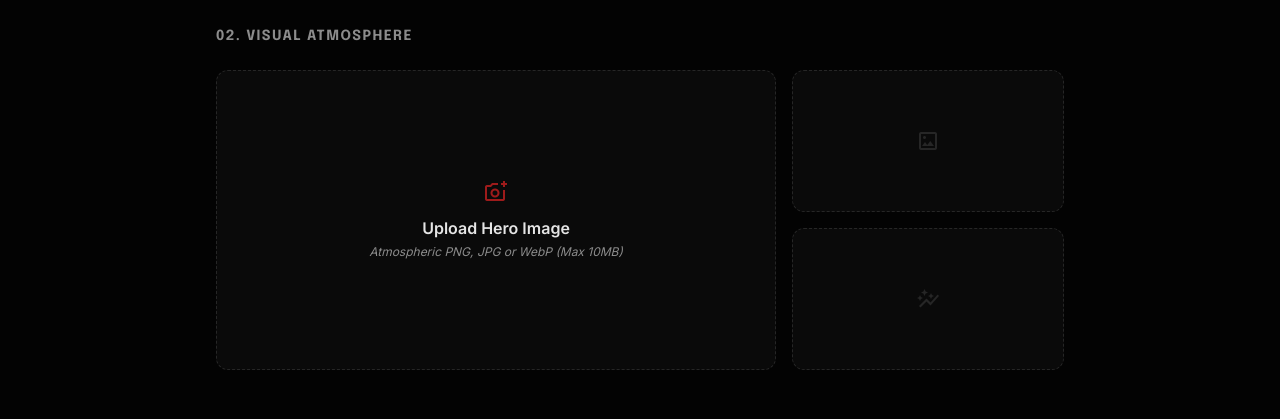
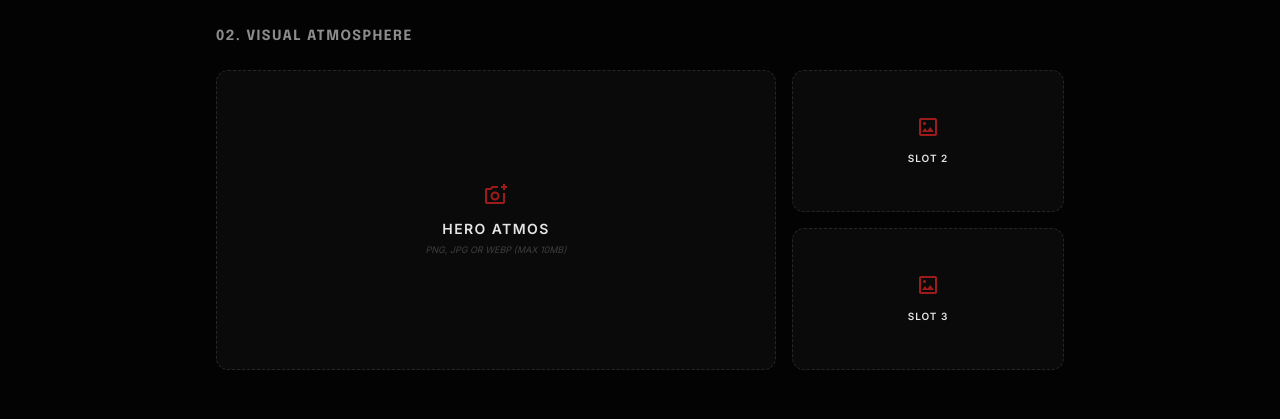
Before and after one commit to Ashishverma654/KaaliKahani, a Next.js app in the folder Frontend/: page /submit in a window 1280 px wide. Shown: the part 499-918 px from the top of the page. Built offline with nearby package versions, Linux system fonts and the light colour scheme; no server answers; a web font is replaced by a local one.

Commit message:
fixed the admin dashboard error and file upload 2 block made active to upload image

```diff
--- a/Frontend/app/admin/page.js
+++ b/Frontend/app/admin/page.js
@@ -16,20 +16,21 @@ export default function AdminDashboard() {
   const [logs, setLogs] = useState([]);
   const [loading, setLoading] = useState(true);
 
-  // Auth Guard Execution map
+  // Operational Identity Guard map
   useEffect(() => {
+    // Only trigger redirect if we are 100% certain the user is not an admin map
     if (!authLoading && !isAdmin) {
-      toast.error('Identity Conflict: Administrative access denied.');
       router.push('/login');
     }
   }, [authLoading, isAdmin, router]);
 
+  // Primary Data Fetch: Only execute after successful identity clearance map
   useEffect(() => {
-    // Only proceed with data fetch if the identity is confirmed map
     if (authLoading || !isAdmin) return;
 
     const fetchDashboardData = async () => {
       try {
+        setLoading(true);
         const [statsData, storiesData, logsData] = await Promise.all([
           adminService.getStats(),
           adminService.getStories(),
@@ -39,13 +40,32 @@ export default function AdminDashboard() {
         setStories(storiesData || []);
         setLogs(logsData || []);
       } catch (error) {
-        toast.error('Failed to load dashboard data');
+        toast.error('Registry Access Error: Failed to synchronize telemetry.');
       } finally {
         setLoading(false);
       }
     };
     fetchDashboardData();
-  }, []);
+  }, [authLoading, isAdmin]);
+
+  // Loading Screen: Prevent UI flickering before the identity is confirmed map
+  if (authLoading) {
+    return (
+      <div className="flex flex-col items-center justify-center h-[80vh] space-y-8 animate-pulse text-center">
+        <div className="relative w-20 h-20">
+          <div className="absolute inset-0 border-4 border-primary/10 rounded-full"></div>
+          <div className="absolute inset-0 border-4 border-primary border-t-transparent rounded-full animate-spin shadow-[0_0_20px_rgba(163,29,29,0.2)]"></div>
+        </div>
+        <div className="space-y-2">
+          <h2 className="text-xl font-black font-gothic tracking-[0.3em] uppercase text-white">Archive Clearance In Progress</h2>
+          <p className="text-[10px] font-black tracking-[0.5em] uppercase text-on-surface-variant/40">Synchronizing Curator Registry...</p>
+        </div>
+      </div>
+    );
+  }
+
+  // Final Guard Bypass: Prevent ghost rendering of unauthorized content map
+  if (!isAdmin) return null;
 
   const metricCards = [
     { label: 'Pending Verifications', value: stats?.pendingSubmissions || 0, icon: 'pending_actions', trend: '+12% flux', color: 'text-amber-500', sparkline: [40, 70, 50, 90, 60, 80] },
--- a/Frontend/app/submit/page.js
+++ b/Frontend/app/submit/page.js
@@ -6,26 +6,30 @@ import api from '@/utils/api';
 export default function SubmitStory() {
   const router = useRouter();
   const [formData, setFormData] = useState({ title: '', content: '', category: 'General Horror' });
-  const [image, setImage] = useState(null);
-  const [imagePreview, setImagePreview] = useState(null);
-  const [isUploading, setIsUploading] = useState(false);
+  const [images, setImages] = useState([null, null, null]);
+  const [imagePreviews, setImagePreviews] = useState([null, null, null]);
+  const [uploadingSlot, setUploadingSlot] = useState(null); // Track specific slot being uploaded map
   const [aiSuggestions, setAiSuggestions] = useState(null);
   const [isAnalyzing, setIsAnalyzing] = useState(false);
   const [loading, setLoading] = useState(false);
   const [error, setError] = useState(null);
 
-  // Handle Image Uplink to the Registry
-  const handleImageChange = async (e) => {
+  // Handle Image Uplink for a specific slot map
+  const handleImageChange = async (slotIndex, e) => {
     const file = e.target.files[0];
     if (!file) return;
 
-    // Local Preview
+    // Local Preview Update map
     const reader = new FileReader();
-    reader.onloadend = () => setImagePreview(reader.result);
+    reader.onloadend = () => {
+      const newPreviews = [...imagePreviews];
+      newPreviews[slotIndex] = reader.result;
+      setImagePreviews(newPreviews);
+    };
     reader.readAsDataURL(file);
 
-    // Immediate Upload to Registry
-    setIsUploading(true);
+    // Immediate Upload to Registry map
+    setUploadingSlot(slotIndex);
     const uploadData = new FormData();
     uploadData.append('image', file);
 
@@ -33,11 +37,13 @@ export default function SubmitStory() {
       const res = await api.post('/stories/upload', uploadData, {
         headers: { 'Content-Type': 'multipart/form-data' }
       });
-      setImage(res.data.data.imageUrl);
+      const newImages = [...images];
+      newImages[slotIndex] = res.data.data.imageUrl;
+      setImages(newImages);
     } catch (err) {
-      setError('Image Uplink Failed: Please try a different frequency.');
+      setError(`Slot ${slotIndex + 1} Uplink Failed: Please try a different frequency.`);
     } finally {
-      setIsUploading(false);
+      setUploadingSlot(null);
     }
   };
 
@@ -84,7 +90,7 @@ export default function SubmitStory() {
         content: formData.content,
         language: 'en',
         category: formData.category,
-        images: image ? [image] : []
+        images: images.filter(Boolean) // Filter only successfully uploaded URLs map
       });
       alert('Archive Entry Successful: Your narrative has been filed.');
       router.push('/');
@@ -93,6 +99,35 @@ export default function SubmitStory() {
     } finally {
       setLoading(false);
     }
+  };
+
+  const renderUploadBlock = (index, isHero = false) => {
+    const isUploading = uploadingSlot === index;
+    const preview = imagePreviews[index];
+
+    return (
+      <label className={`relative group overflow-hidden rounded-xl bg-surface-container-low border border-dashed border-outline-variant flex flex-col items-center justify-center cursor-pointer transition-all hover:bg-surface-container hover:border-primary/50 ${preview ? 'border-none' : ''} ${isHero ? 'md:col-span-2' : 'flex-1'}`}>
+        {preview ? (
+          <>
+            <img src={preview} alt={`Slot ${index} Preview`} className="absolute inset-0 w-full h-full object-cover opacity-60 group-hover:opacity-40 transition-opacity" />
+            <div className="absolute inset-0 bg-black/40 flex items-center justify-center opacity-0 group-hover:opacity-100 transition-opacity">
+               <span className="material-symbols-outlined text-white text-3xl">edit</span>
+            </div>
+          </>
+        ) : (
+          <>
+            <span className={`material-symbols-outlined ${isHero ? 'text-4xl' : 'text-2xl'} text-primary mb-3 ${isUploading ? 'animate-spin' : ''}`}>
+              {isUploading ? 'sync' : (isHero ? 'add_a_photo' : 'imagesmode')}
+            </span>
+            <p className={`${isHero ? 'text-sm' : 'text-[10px]'} text-on-surface font-semibold uppercase tracking-widest`}>
+              {isUploading ? 'Beaming...' : (isHero ? 'Hero Atmos' : `Slot ${index + 1}`)}
+            </p>
+            {isHero && <p className="text-on-surface-variant text-[9px] mt-1 italic tracking-normal uppercase opacity-40">PNG, JPG or WebP (Max 10MB)</p>}
+          </>
+        )}
+        <input type="file" className="hidden" accept="image/*" onChange={(e) => handleImageChange(index, e)} disabled={uploadingSlot !== null} />
+      </label>
+    );
   };
 
   return (
@@ -130,37 +165,14 @@ export default function SubmitStory() {
           />
         </section>
 
-        {/* Media Upload Section */}
+        {/* Media Upload Section map */}
         <section>
           <label className="text-on-surface-variant font-display font-bold text-sm tracking-widest uppercase mb-6 block">02. Visual Atmosphere</label>
           <div className="grid grid-cols-1 md:grid-cols-3 gap-4 h-[300px]">
-             <label className={`md:col-span-2 relative group overflow-hidden rounded-xl bg-surface-container-low border border-dashed border-outline-variant flex flex-col items-center justify-center cursor-pointer transition-all hover:bg-surface-container hover:border-primary/50 ${imagePreview ? 'border-none' : ''}`}>
-               {imagePreview ? (
-                 <>
-                   <img src={imagePreview} alt="Preview" className="absolute inset-0 w-full h-full object-cover opacity-60 group-hover:opacity-40 transition-opacity" />
-                   <div className="absolute inset-0 bg-black/40 flex items-center justify-center opacity-0 group-hover:opacity-100 transition-opacity">
-                      <span className="material-symbols-outlined text-white text-3xl">edit</span>
-                   </div>
-                 </>
-               ) : (
-                 <>
-                   <span className={`material-symbols-outlined text-4xl text-primary mb-3 ${isUploading ? 'animate-spin' : ''}`}>
-                     {isUploading ? 'sync' : 'add_a_photo'}
-                   </span>
-                   <p className="text-on-surface font-semibold">{isUploading ? 'Beaming to Registry...' : 'Upload Hero Image'}</p>
-                   <p className="text-on-surface-variant text-xs mt-1 italic">Atmospheric PNG, JPG or WebP (Max 10MB)</p>
-                 </>
-               )}
-               <input type="file" className="hidden" accept="image/*" onChange={handleImageChange} disabled={isUploading} />
-             </label>
-
+             {renderUploadBlock(0, true)}
              <div className="hidden md:flex flex-col gap-4">
-                <div className="flex-1 bg-surface-container-low rounded-xl border border-dashed border-outline-variant flex items-center justify-center text-outline-variant hover:text-primary transition-colors cursor-pointer group">
-                  <span className="material-symbols-outlined transition-transform group-hover:scale-125">imagesmode</span>
-                </div>
-                <div className="flex-1 bg-surface-container-low rounded-xl border border-dashed border-outline-variant flex items-center justify-center text-outline-variant hover:text-primary transition-colors cursor-pointer group">
-                  <span className="material-symbols-outlined transition-transform group-hover:scale-125">auto_graph</span>
-                </div>
+                {renderUploadBlock(1)}
+                {renderUploadBlock(2)}
              </div>
           </div>
         </section>
```
